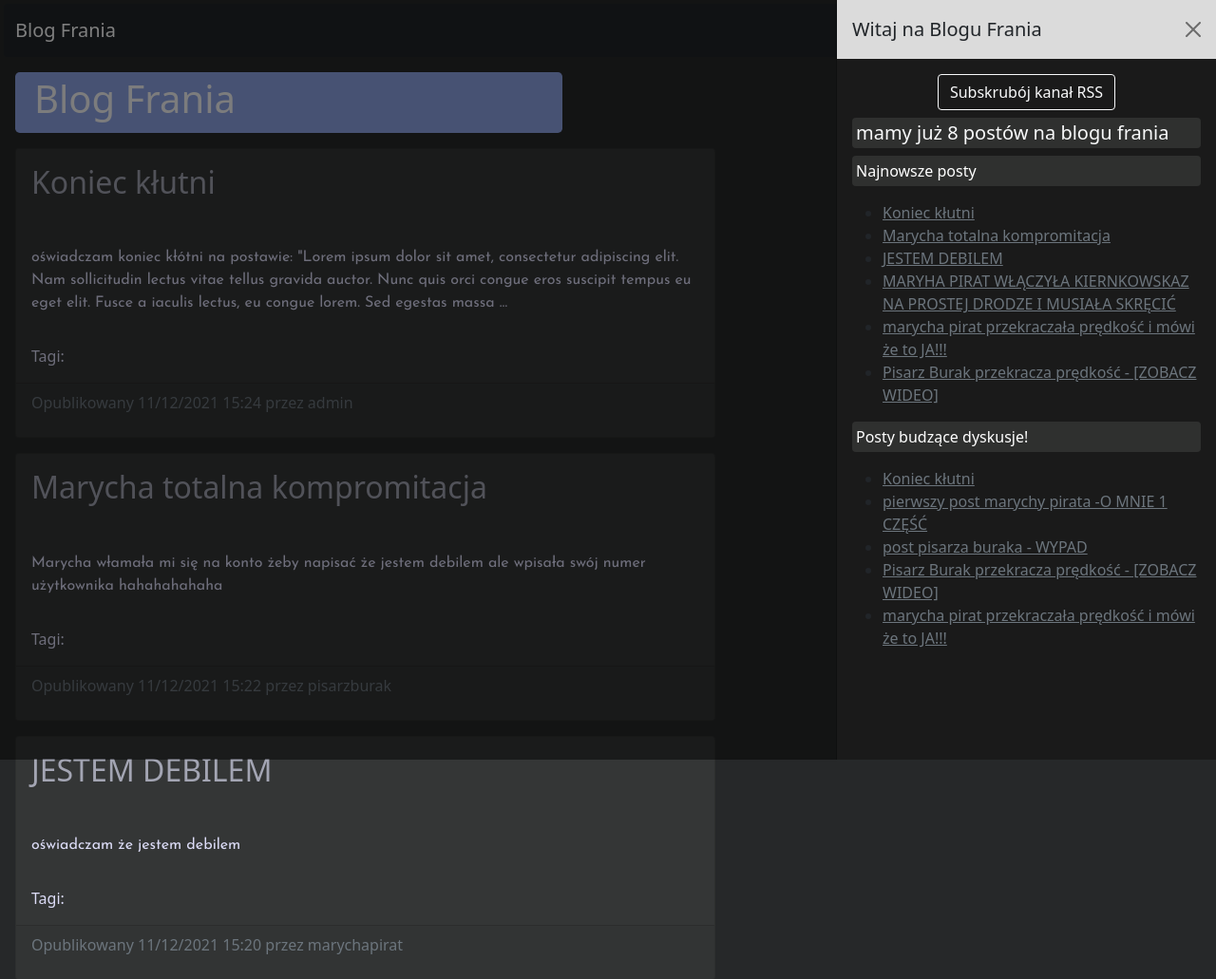
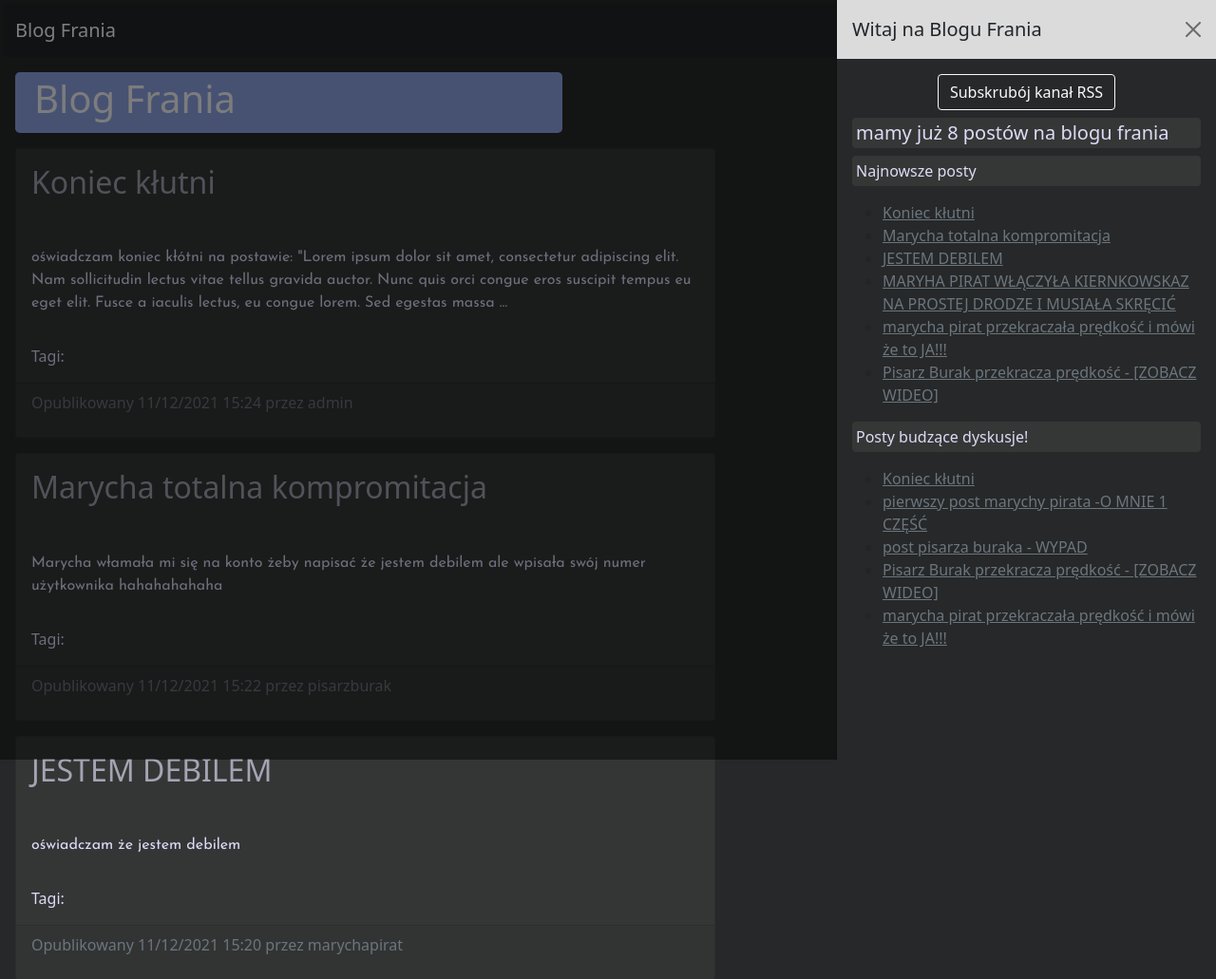
Before and after one commit to zimny-tech/my-first-blog, a Django app: page / in a window 1280 px wide, after a click that opens the changed part. Shown: the top 1031 px of the page at 95% size. Run offline with Django 3.2, Linux system fonts and the light colour scheme; data comes from the database, SQL or seed files in the repository; data that the repository does not hold is empty; parts of the project's set-up code (start-up, migrations or seed data) failed here and were passed over; some web fonts are replaced.

Commit message:
Update base.html

```diff
--- a/blog/templates/blog/base.html
+++ b/blog/templates/blog/base.html
@@ -9,6 +9,7 @@
     <link href="https://cdn.jsdelivr.net/npm/bootstrap@5.1.3/dist/css/bootstrap.min.css" rel="stylesheet" integrity="sha384-1BmE4kWBq78iYhFldvKuhfTAU6auU8tT94WrHftjDbrCEXSU1oBoqyl2QvZ6jIW3" crossorigin="anonymous">
     <title>{% block title %}{% endblock %}</title>
     <link rel="stylesheet" type="text/css" href="{% static 'css/style1.css' %}">
+    <link rel="shortcut icon" type="image/png" href="{% static 'blog.ico' %}">
 </head>
 <body>
     <script src="https://cdn.jsdelivr.net/npm/bootstrap@5.1.3/dist/js/bootstrap.bundle.min.js" integrity="sha384-ka7Sk0Gln4gmtz2MlQnikT1wXgYsOg+OMhuP+IlRH9sENBO0LRn5q+8nbTov4+1p" crossorigin="anonymous"></script>
@@ -23,12 +24,12 @@
               <h5 class="offcanvas-title " id="offcanvasNavbarLabel" >Witaj na Blogu Frania</h5>
               <button type="button" class="btn-close text-reset" data-bs-dismiss="offcanvas" aria-label="Close"></button>
             </div>
-            <div class="offcanvas-body " style="background-color: rgb(26, 26, 26);">
+            <div class="offcanvas-body " style="background-color: rgb(38, 40, 41);">
               <div class="text-center"><a href="{% url 'blog:post_feed'%}" class="btn btn-outline-light " role="button" aria-pressed="true">Subskrubój kanał RSS</a></div>
-              <p class="text-light h5 bg-dark p-1 rounded mt-2" style="background-color: rgba(68, 70, 68, 0.507)!important;">mamy już {% total_posts %} postów na blogu frania</p>
-              <p class="bg-dark text-white p-1 rounded"  style="background-color: rgba(68, 70, 68, 0.507)!important;">Najnowsze posty</p>
+              <p class=" h5 bg-dark p-1 rounded mt-2" style="background-color: rgba(68, 70, 68, 0.507)!important; color:rgb(220, 220, 247);">mamy już {% total_posts %} postów na blogu frania</p>
+              <p class="bg-dark  p-1 rounded"  style="background-color: rgba(68, 70, 68, 0.507)!important; color:rgb(220, 220, 247);">Najnowsze posty</p>
               {% show_latest_posts 6 %}
-              <p class="bg-dark text-white p-1 rounded" style="background-color: rgba(68, 70, 68, 0.507) !important ;">Posty budzące dyskusje!</p>
+              <p class="bg-dark  p-1 rounded" style="background-color: rgba(68, 70, 68, 0.507) !important ; color:rgb(220, 220, 247);">Posty budzące dyskusje!</p>
               {% get_most_commented_posts as most_commented_posts %}
               <ul>
                 {% for post in most_commented_posts %}
```
